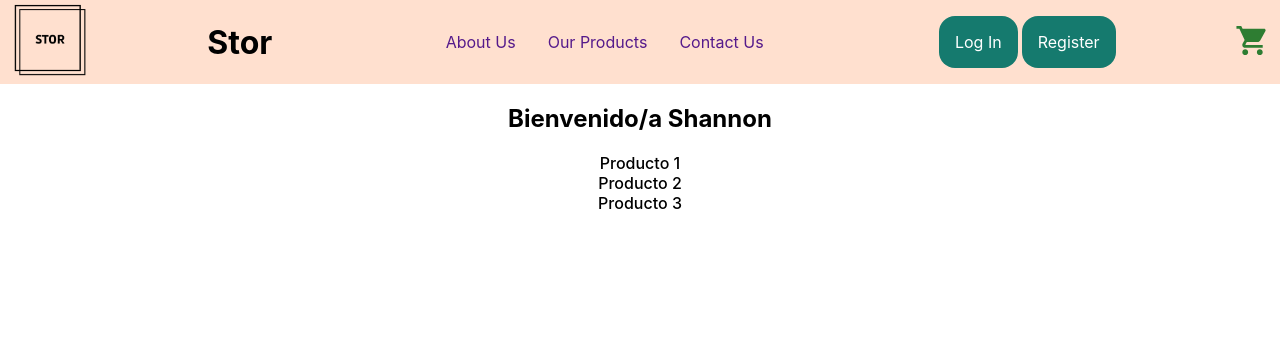
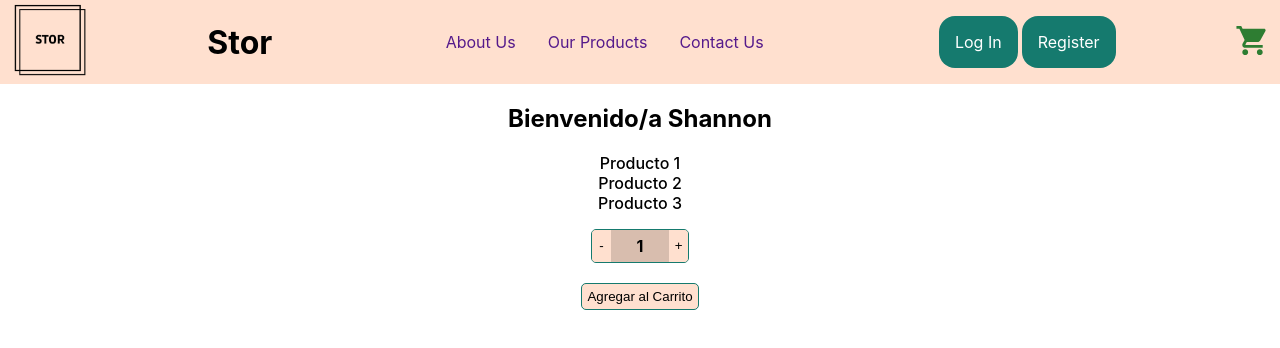
Before and after one commit to ShannonEchegaray/CoderHouse-React-Desafio6, a React (Create React App) app: page / in a window 1280 px wide. Shown: the top 348 px of the page. Built offline with nearby package versions, Linux system fonts and the light colour scheme.

Commit message:
Agregando ItemCount

```diff
--- a/src/components/ItemListContainer/ItemListContainer.js
+++ b/src/components/ItemListContainer/ItemListContainer.js
@@ -1,7 +1,12 @@
 import "./ItemListContainer.css";
+import ItemCount from "../itemCount/ItemCount";
 import React from "react";
 
 const ItemListContainer = ({greeting}) => {
+
+  const onAdd = () => {
+    alert("Se compro el producto");
+  }
 
   return (
     <>
@@ -11,6 +16,9 @@ const ItemListContainer = ({greeting}) => {
         <li>Producto 2</li>
         <li>Producto 3</li>
       </ul>
+      <ItemCount
+      stock={20} initial={1} onAdd={onAdd}
+      />
     </>
   )
 }
--- /dev/null
+++ b/src/components/itemCount/ItemCount.css
@@ -0,0 +1,46 @@
+.divContador{
+    display: flex;
+    flex-flow: column nowrap;
+    align-items: center;
+}
+
+.contador{
+    display: flex;
+    flex-flow: row nowrap;
+    align-items: center;
+    justify-content: space-between;
+    border: 1px solid #157A6E;
+    border-radius: 5px;
+    height: 2em;
+    width: 6em;
+    margin-bottom: 20px;
+    overflow: hidden;
+    background-color: #d8bdae;
+}
+
+.contador > button{
+    width: 20%;
+    height: 100%;
+    border: none;
+    background-color: #ffe0cf;
+}
+
+.contador > button:hover{
+    background-color: #f3d6c6;
+}
+
+.contador > h4{
+    margin: 0;
+    flex-grow: 1;
+}
+
+.contadorBoton{
+    padding: 5px;
+    border: 1px solid #157A6E;
+    border-radius: 5px;
+    background-color: #ffe0cf;
+}
+
+.contadorBoton:hover{
+    background-color: #f3d6c6;
+}
--- /dev/null
+++ b/src/components/itemCount/ItemCount.js
@@ -0,0 +1,28 @@
+import React, {useState} from 'react'
+import "./ItemCount.css"
+
+const ItemCount = ({stock, initial, onAdd}) => {
+
+    const [counter, setCounter] = useState(initial);
+
+    const add = () => {
+        counter < stock && setCounter(counter + 1);
+    }
+
+    const substract = () => {
+        counter > 1 && setCounter(counter - 1);
+    }
+
+  return (
+    <div className='divContador'>
+        <div className='contador'>
+          <button onClick={() => substract()}>-</button>
+          <h4>{counter}</h4>
+          <button onClick={() => add()}>+</button>
+        </div>
+        <button className="contadorBoton" onClick={onAdd}>Agregar al Carrito</button>
+    </div>
+  )
+}
+
+export default ItemCount
```
